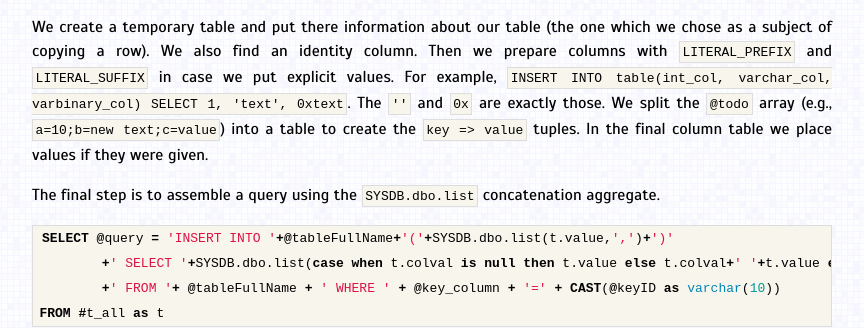
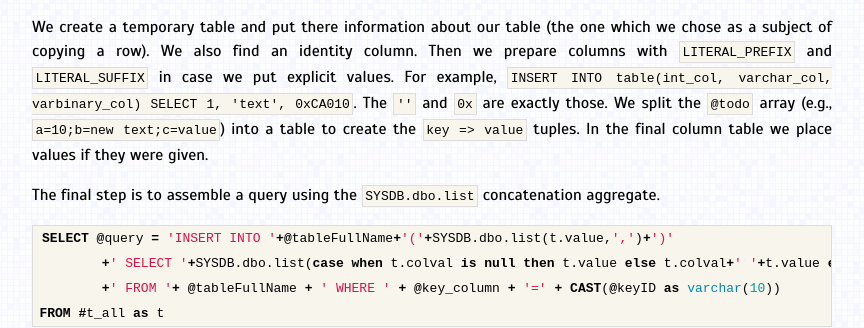
Before and after one commit to atru/atru.github.io, a Jekyll site: the page built from en/_posts/2014-04-03-copy-row.md, in a window 1280 px wide. Shown: the part 3777-4105 px from the top of the page, without its empty margins (208-1072 px from the left). Built offline with Jekyll 4.4.1, drawn with Linux system fonts in a browser that asks for light colours; Markdown is read by kramdown in place of the engine named in the settings.

Commit message:
wrong hex values

````diff
--- a/en/_posts/2014-04-03-copy-row.md
+++ b/en/_posts/2014-04-03-copy-row.md
@@ -196,7 +196,7 @@ END
 GO
 ```
 
-We create a temporary table and put there information about our table (the one which we chose as a subject of copying a row). We also find an identity column. Then we prepare columns with `LITERAL_PREFIX` and `LITERAL_SUFFIX` in case we put explicit values. For example, `INSERT INTO table(int_col, varchar_col, varbinary_col) SELECT 1, 'text', 0xtext`. The `''` and `0x` are exactly those. We split the `@todo` array (e.g., `a=10;b=new text;c=value`) into a table to create the `key => value` tuples. In the final column table we place values if they were given.
+We create a temporary table and put there information about our table (the one which we chose as a subject of copying a row). We also find an identity column. Then we prepare columns with `LITERAL_PREFIX` and `LITERAL_SUFFIX` in case we put explicit values. For example, `INSERT INTO table(int_col, varchar_col, varbinary_col) SELECT 1, 'text', 0xCA010`. The `''` and `0x` are exactly those. We split the `@todo` array (e.g., `a=10;b=new text;c=value`) into a table to create the `key => value` tuples. In the final column table we place values if they were given.
 
 The final step is to assemble a query using the `SYSDB.dbo.list` concatenation aggregate.
 
````
Also changed, not shown: ru/_posts/2014-04-03-copy-row.md (+1 -1 lines).
